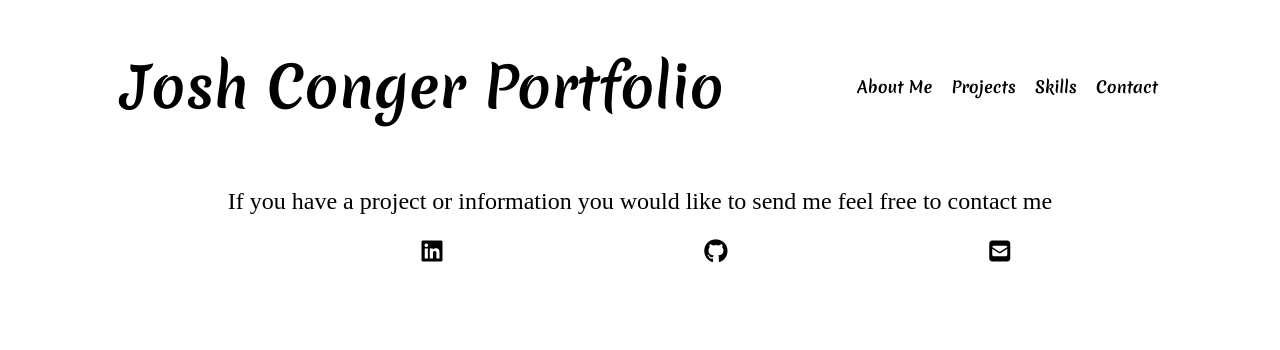
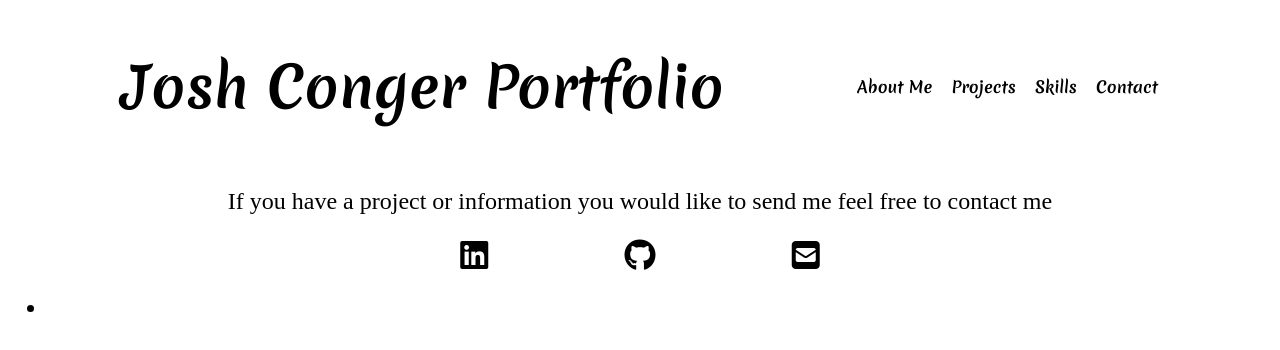
Before and after one commit to joshconger75/portfolio, a plain HTML site: page resources/contact.html in a window 1280 px wide. Drawn offline with Linux system fonts and the light colour scheme; a web font is replaced by a local one.

Commit message:
update to cantact page

```diff
--- a/resources/contact.html
+++ b/resources/contact.html
@@ -22,12 +22,15 @@
     </header>
     <section class="contact">
         <p class="contact">If you have a project or information you would like to send me feel free to contact me</p>
-        <div class="skills-container">
-            <i class="fa-brands fa-linkedin"></i>
-            <i class="fa-brands fa-github"></i>
-            <i class="fa-solid fa-square-envelope"></i>
+        <div class="contact-container">
+            <a href="https://www.linkedin.com/in/joshua-conger-3b1577248/"><i id="linkedin" class="fa-brands fa-linkedin"></i></a>
+            <a href="https://github.com/joshconger75"><i id="github" class="fa-brands fa-github"></i></a>
+            <i id="envelope" class="fa-solid fa-square-envelope"></i>
         </div>
+        <ul>
+            <li></li>
+        </ul>
     </section>
-
+    <script src="../portfolio.js"></script>
 </body>
 </html>
--- a/styles.css
+++ b/styles.css
@@ -101,11 +101,24 @@ h2 {
 footer {
     position: relative;
     text-align: center;
-    font-size: 2rem;
-
+    margin-top: 5rem;
 }
 
 .contact {
     font-size: 1.5rem;
     text-align: center;
+    align-content: center;
 }
+
+.contact-container {
+    display: flex;
+    width: 50%;
+    justify-content: space-evenly;
+    margin: 0 auto;
+    font-size: 2rem;
+}
+
+.contact-container i {
+    color:black;
+
+}
```
